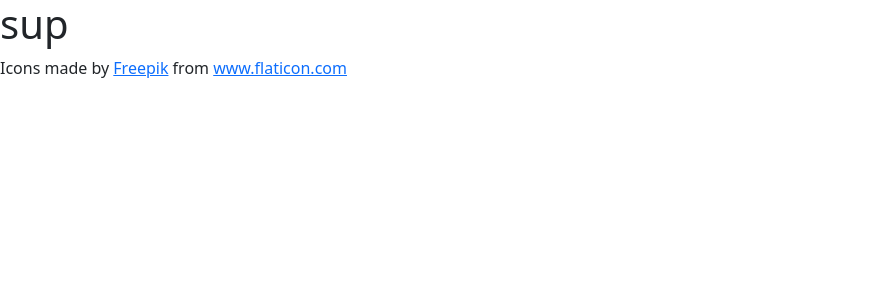
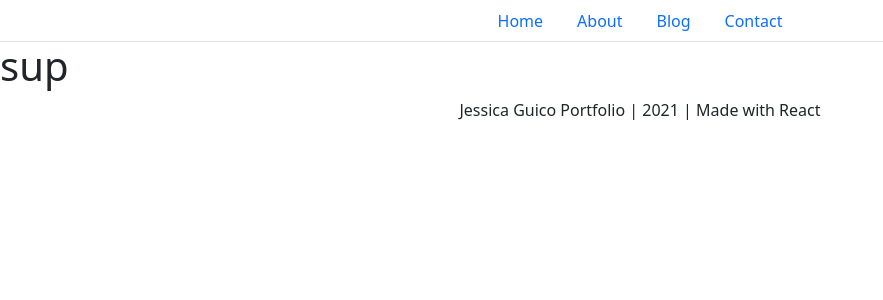
Before and after one commit to jessicamcg/portfolio, a React (Create React App) app: page / in a window 1280 px wide. Shown: the top 300 px of the page, without its empty margins (0-883 px from the left). Built offline with nearby package versions, Linux system fonts and the light colour scheme.

Commit message:
footer and nav center aligned

```diff
--- a/src/components/Footer.js
+++ b/src/components/Footer.js
@@ -1,8 +1,8 @@
 export default function Footer() {
 
     return (
-      <div>
-
+      <div className = "d-flex justify-content-center">
+          <p className="fw-light">Jessica Guico Portfolio | 2021 | Made with React</p>
           {/* <div><p>Icons made by <a href="https://www.freepik.com" title="Freepik">Freepik</a> from <a href="https://www.flaticon.com/" title="Flaticon">www.flaticon.com</a></p></div> */}
       </div>
     );
--- /dev/null
+++ b/src/components/Navbar.js
@@ -0,0 +1,46 @@
+import React from 'react';
+
+function NavTabs({ currentPage, handlePageChange }) {
+    return (
+      <ul className="nav nav-tabs justify-content-center">
+        <li className="nav-item">
+          <a
+            href="#home"
+            onClick={() => handlePageChange('Home')}
+            className={currentPage === 'Home' ? 'nav-link active' : 'nav-link'}
+          >
+            Home
+          </a>
+        </li>
+        <li className="nav-item">
+          <a
+            href="#about"
+            onClick={() => handlePageChange('About')}
+            className={currentPage === 'About' ? 'nav-link active' : 'nav-link'}
+          >
+            About
+          </a>
+        </li>
+        <li className="nav-item">
+          <a
+            href="#blog"
+            onClick={() => handlePageChange('Blog')}
+            className={currentPage === 'Blog' ? 'nav-link active' : 'nav-link'}
+          >
+            Blog
+          </a>
+        </li>
+        <li className="nav-item">
+          <a
+            href="#contact"
+            onClick={() => handlePageChange('Contact')}
+            className={currentPage === 'Contact' ? 'nav-link active' : 'nav-link'}
+          >
+            Contact
+          </a>
+        </li>
+      </ul>
+    );
+  }
+
+  export default NavTabs;
--- a/src/components/PortfolioContainer.js
+++ b/src/components/PortfolioContainer.js
@@ -1,9 +1,13 @@
+import Footer from "./Footer";
+import NavTabs from "./Navbar";
+
 export default function PortfolioContainer() {
 
     return (
       <div>
-          <h1>sup</h1>
-          <div>Icons made by <a href="https://www.freepik.com" title="Freepik">Freepik</a> from <a href="https://www.flaticon.com/" title="Flaticon">www.flaticon.com</a></div>
+        <NavTabs />
+        <h1>sup</h1>
+        <Footer/>
       </div>
     );
   }
```
